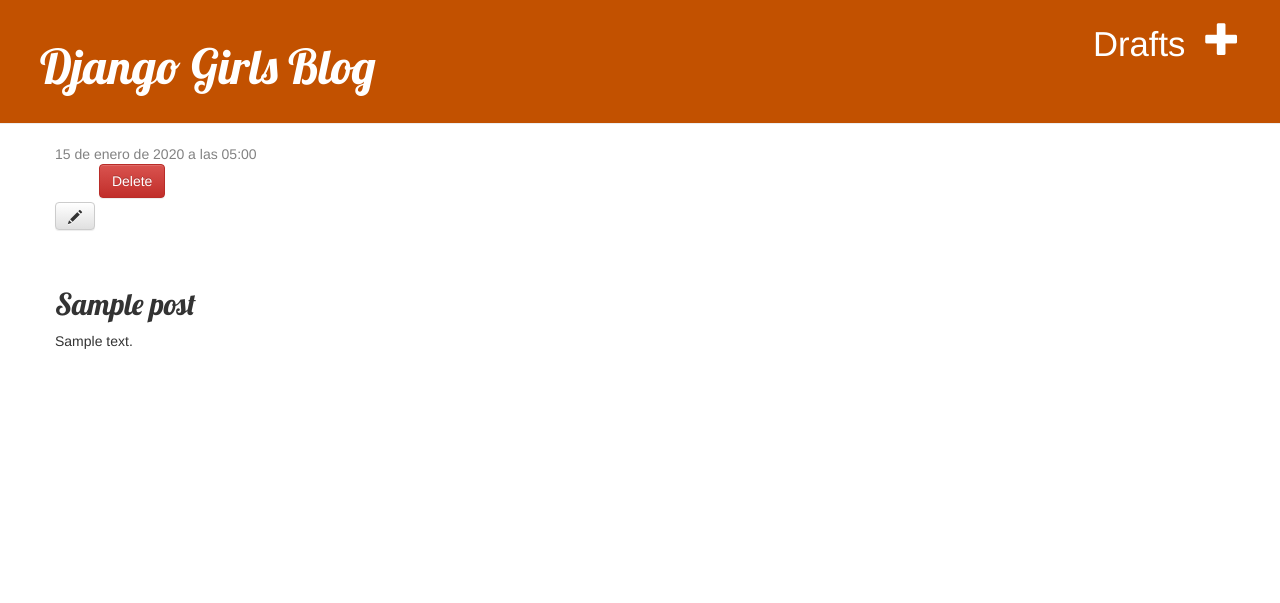
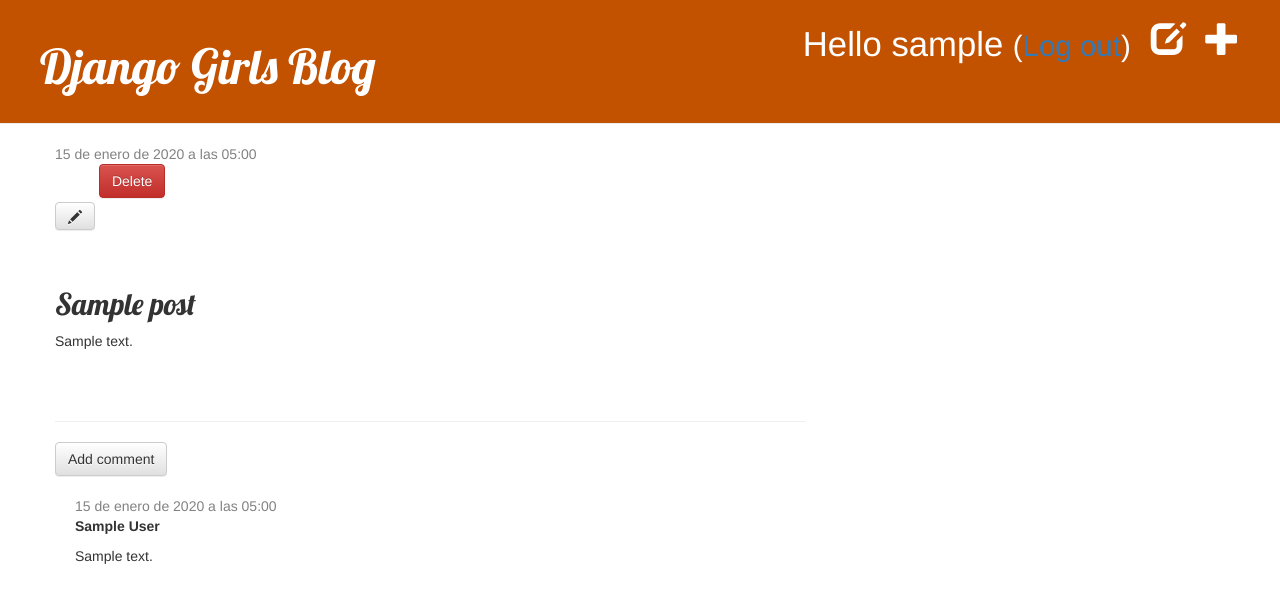
Before and after one commit to ManuelaMayorga/my-first-blog, a Django app: page /post/1/ in a window 1280 px wide. Shown: the top 603 px of the page. Run offline with Django 5.2, Linux system fonts and the light colour scheme; a user stored in the database is signed in; tables that the repository leaves empty hold one stand-in row (values such as "Sample post"); parts of the project's set-up code (start-up, migrations or seed data) failed here and were passed over; some libraries are stand-ins or nearby versions.

Commit message:
new changes

```diff
--- a/blog/admin.py
+++ b/blog/admin.py
@@ -1,4 +1,5 @@
 from django.contrib import admin
-from .models import Post
+from .models import Post, Comment
 
 admin.site.register(Post)
+admin.site.register(Comment)
--- a/blog/models.py
+++ b/blog/models.py
@@ -18,3 +18,20 @@ class Post(models.Model):
 
     def __str__(self):
         return self.title
+
+class Comment(models.Model):
+    post = models.ForeignKey('blog.Post', related_name='comments', on_delete=models.CASCADE)
+    author = models.CharField(max_length=200)
+    text = models.TextField()
+    created_date = models.DateTimeField(default=timezone.now)
+    approved_comment = models.BooleanField(default=False)
+
+    def approve(self):
+        self.approved_comment = True
+        self.save()
+
+    def __str__(self):
+        return self.text
+
+def approved_comments(self):
+    return self.comments.filter(approved_comment=True)
--- a/blog/static/css/blog.css
+++ b/blog/static/css/blog.css
@@ -44,3 +44,7 @@ h1, h2, h3, h4 {
 .post h2 a, .post h2 a:visited {
     color: #000000;
 }
+
+.comment {
+    margin: 20px 0px 20px 20px;
+}
--- a/blog/templates/blog/base.html
+++ b/blog/templates/blog/base.html
@@ -14,7 +14,15 @@
                     <span class="glyphicon glyphicon-plus"></span>
                 </a>
                 <a href="{% url 'post_draft_list' %}" class="top-menu">
-                    Drafts
+                    <span class="glyphicon glyphicon-edit"></span>
+                </a>
+                <p class="top-menu">
+                    Hello {{ user.username }}
+                    <small>(<a href="{% url 'logout' %}">Log out</a>)</small>
+                </p>
+            {% else %}
+                <a href="{% url 'login' %}" class="top-menu">
+                    <span class="glyphicon glyphicon-lock"></span>
                 </a>
             {% endif %}
             <h1><a href="/">Django Girls Blog</a></h1>
--- a/blog/templates/blog/post_detail.html
+++ b/blog/templates/blog/post_detail.html
@@ -29,4 +29,30 @@
         <h2>{{ post.title }}</h2>
         <p>{{ post.text|linebreaksbr }}</p>
     </div>
+
+    <hr>
+
+    <a class="btn btn-default" href="{% url 'add_comment_to_post' pk=post.pk %}">Add comment</a>
+
+    {% for comment in post.comments.all %}
+        {% if user.is_authenticated or comment.approved_comment %}
+            <div class="comment">
+                <div class="date">
+                    {{ comment.created_date }}
+                    {% if not comment.approved_comment %}
+                        <a class="btn btn-default" href="{% url 'comment_remove' pk=comment.pk %}">
+                            <span class="glyphicon glyphicon-remove"></span>
+                        </a>
+                        <a class="btn btn-default" href="{% url 'comment_approve' pk=comment.pk %}">
+                            <span class="glyphicon glyphicon-ok"></span>
+                        </a>
+                    {% endif %}
+                </div>
+                <strong>{{ comment.author }}</strong>
+                <p>{{ comment.text|linebreaks }}</p>
+            </div>
+        {% endif %}
+    {% empty %}
+        <p>No comments here yet :(</p>
+    {% endfor %}
 {% endblock %}
--- a/blog/urls.py
+++ b/blog/urls.py
@@ -9,4 +9,7 @@ urlpatterns = [
     path('drafts/', views.post_draft_list, name='post_draft_list'),
     path('post/<int:pk>/publish/', views.post_publish, name='post_publish'),
     path('post/<int:pk>/remove/', views.post_remove, name='post_remove'),
+    path('post/<int:pk>/comment/', views.add_comment_to_post, name='add_comment_to_post'),
+    path('comment/<int:pk>/approve/', views.comment_approve, name='comment_approve'),
+    path('comment/<int:pk>/remove/', views.comment_remove, name='comment_remove'),
 ]
--- a/blog/views.py
+++ b/blog/views.py
@@ -1,7 +1,11 @@
 from django.shortcuts import render, get_object_or_404, redirect
 from django.utils import timezone
 from .models import Post
-from .forms import PostForm
+from .forms import PostForm, CommentForm
+from django.contrib.auth.decorators import login_required
+from .models import Post, Comment
+
+
 
 
 def post_list(request):
@@ -14,13 +18,13 @@ def post_detail(request, pk):
     return render(request, 'blog/post_detail.html', {'post': post})
 
 
+@login_required
 def post_new(request):
     if request.method == "POST":
         form = PostForm(request.POST)
         if form.is_valid():
             post = form.save(commit=False)
             post.author = request.user
-
             # post.published_date = timezone.now()
             post.save()
             return redirect('post_detail', pk=post.pk)
@@ -29,6 +33,7 @@ def post_new(request):
     return render(request, 'blog/post_edit.html', {'form': form})
 
 
+@login_required
 def post_edit(request, pk):
     post = get_object_or_404(Post, pk=pk)
     if request.method == "POST":
@@ -36,7 +41,6 @@ def post_edit(request, pk):
         if form.is_valid():
             post = form.save(commit=False)
             post.author = request.user
-
             # post.published_date = timezone.now()
             post.save()
             return redirect('post_detail', pk=post.pk)
@@ -44,18 +48,49 @@ def post_edit(request, pk):
         form = PostForm(instance=post)
     return render(request, 'blog/post_edit.html', {'form': form})
 
+
+@login_required
 def post_draft_list(request):
     posts = Post.objects.filter(published_date__isnull=True).order_by('created_date')
     return render(request, 'blog/post_draft_list.html', {'posts': posts})
 
+
+@login_required
 def post_publish(request, pk):
     post = get_object_or_404(Post, pk=pk)
-    if request.method=='POST':
+    if request.method == 'POST':
         post.publish()
     return redirect('post_detail', pk=pk)
 
+
+@login_required
 def post_remove(request, pk):
     post = get_object_or_404(Post, pk=pk)
-    if request.method=='POST':
+    if request.method == 'POST':
         post.delete()
     return redirect('post_list')
+
+def add_comment_to_post(request, pk):
+    post = get_object_or_404(Post, pk=pk)
+    if request.method == "POST":
+        form = CommentForm(request.POST)
+        if form.is_valid():
+            comment = form.save(commit=False)
+            comment.post = post
+            comment.save()
+            return redirect('post_detail', pk=post.pk)
+    else:
+        form = CommentForm()
+    return render(request, 'blog/add_comment_to_post.html', {'form': form})
+
+@login_required
+def comment_approve(request, pk):
+    comment = get_object_or_404(Comment, pk=pk)
+    comment.approve()
+    return redirect('post_detail', pk=comment.post.pk)
+
+@login_required
+def comment_remove(request, pk):
+    comment = get_object_or_404(Comment, pk=pk)
+    comment.delete()
+    return redirect('post_detail', pk=comment.post.pk)
--- a/mysite/settings.py
+++ b/mysite/settings.py
@@ -123,3 +123,6 @@ STATIC_ROOT = BASE_DIR / 'static'
 # https://docs.djangoproject.com/en/5.1/ref/settings/#default-auto-field
 
 DEFAULT_AUTO_FIELD = 'django.db.models.BigAutoField'
+
+# Redirección al iniciar sesión correctamente
+LOGIN_REDIRECT_URL = '/'
--- a/mysite/urls.py
+++ b/mysite/urls.py
@@ -14,10 +14,14 @@ Including another URLconf
     1. Import the include() function: from django.urls import include, path
     2. Add a URL to urlpatterns:  path('blog/', include('blog.urls'))
 """
+from django.urls import include, path
 from django.contrib import admin
-from django.urls import path, include
+
+from django.contrib.auth import views
 
 urlpatterns = [
     path('admin/', admin.site.urls),
+    path('accounts/login/', views.LoginView.as_view(), name='login'),
+    path('accounts/logout/', views.LogoutView.as_view(next_page='/'), name='logout'),
     path('', include('blog.urls')),
 ]
```
Also changed, not shown: blog/forms.py (+7 -1 lines), blog/templates/blog/add_comment_to_post.html (added, +9 -0 lines), blog/templates/blog/post_list.html (+5 -2 lines), blog/templates/blog/registration/login.html (added, +24 -0 lines), blog/migrations/0002_comment.py (added).
